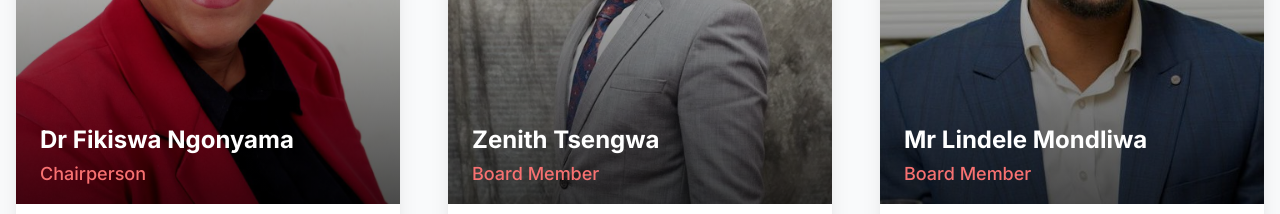
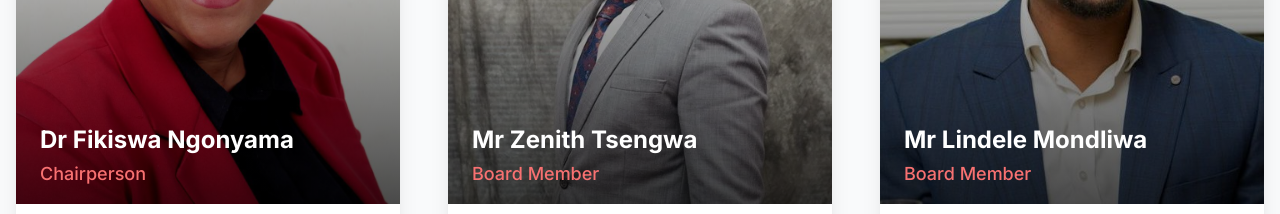
Before and after one commit to CrazyChips34/msi-website-5, a Next.js app: page /about in a window 1280 px wide. Shown: the part 3300-3514 px from the top of the page. Built offline with nearby package versions, Linux system fonts and the light colour scheme.

Commit message:
Update page.tsx
Added Mr

```diff
--- a/app/about/page.tsx
+++ b/app/about/page.tsx
@@ -21,7 +21,7 @@ const teamMembers = [
     bio: 'Occupational Medical Practitioner and public health expert with over a decade of experience in healthcare management and policy.',
   },
   {
-    name: 'Zenith Tsengwa',
+    name: 'Mr Zenith Tsengwa',
     role: 'Board Member',
     image: '/images/board_members/msi_board_Mr_Zenith_Tsengwa.webp',
     bio: 'Dynamic business leader with expertise in project management, strategy, and investment, and a passion for education and community upliftment.',
```
